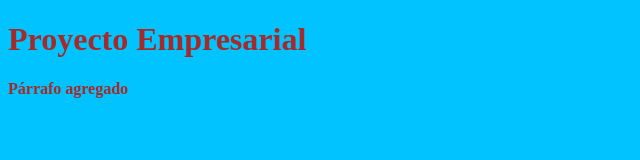
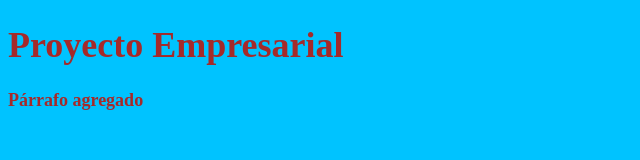
Before and after one commit to Davil-rafesk/CursoGit, a plain HTML site: page index.html in a window 1280 px wide. Shown: the whole page, without its empty margins (0-640 px from the left). Drawn offline with Linux system fonts and the light colour scheme.

Commit message:
Update estilos.css

```diff
--- a/css/estilos.css
+++ b/css/estilos.css
@@ -2,5 +2,5 @@ body{
     background-color:rgb(0, 195, 255);
     font-weight: bold;
     color: brown;
-    font-side: 18px;
+    font-size: 18px;
 }
```
